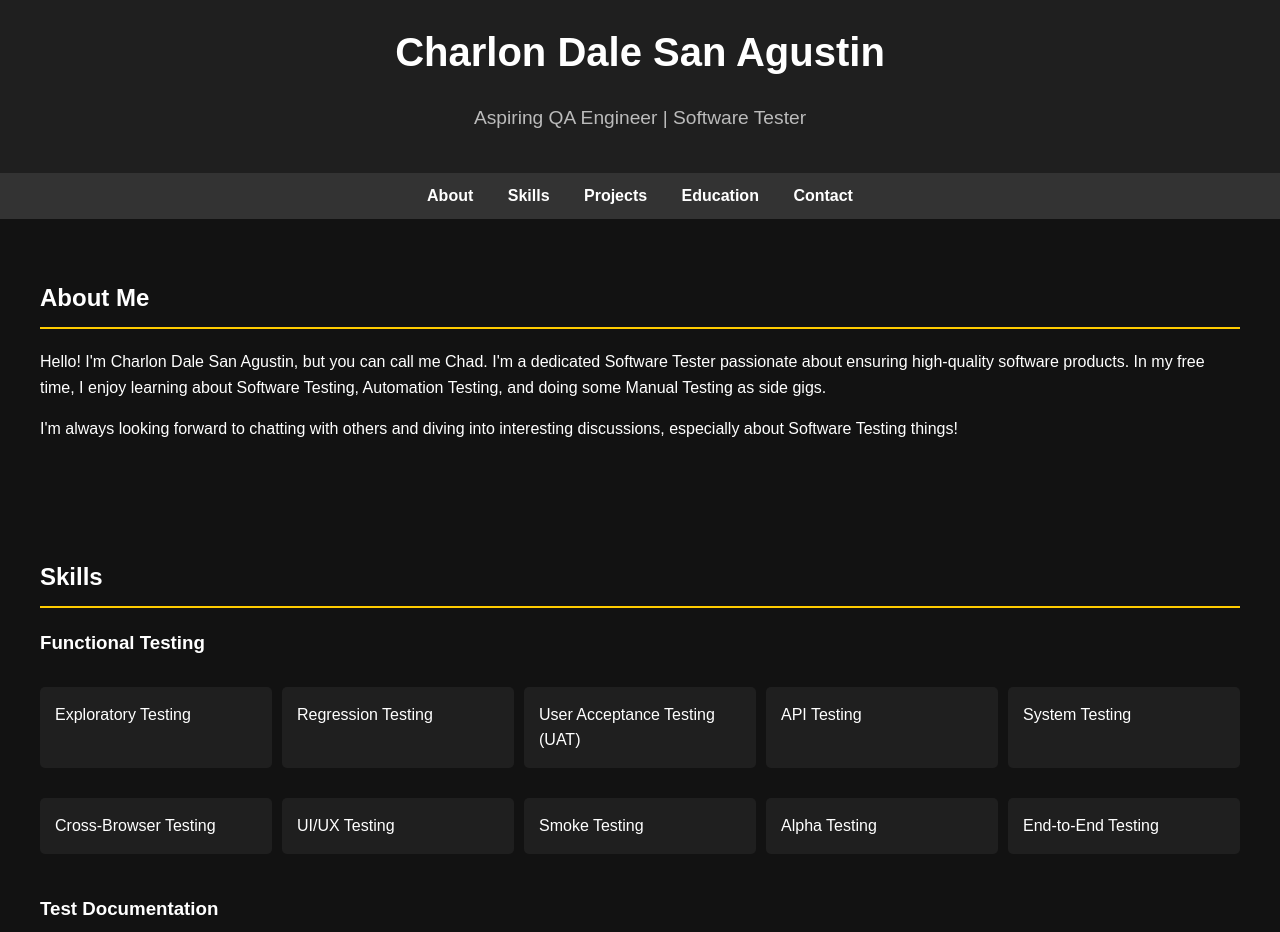
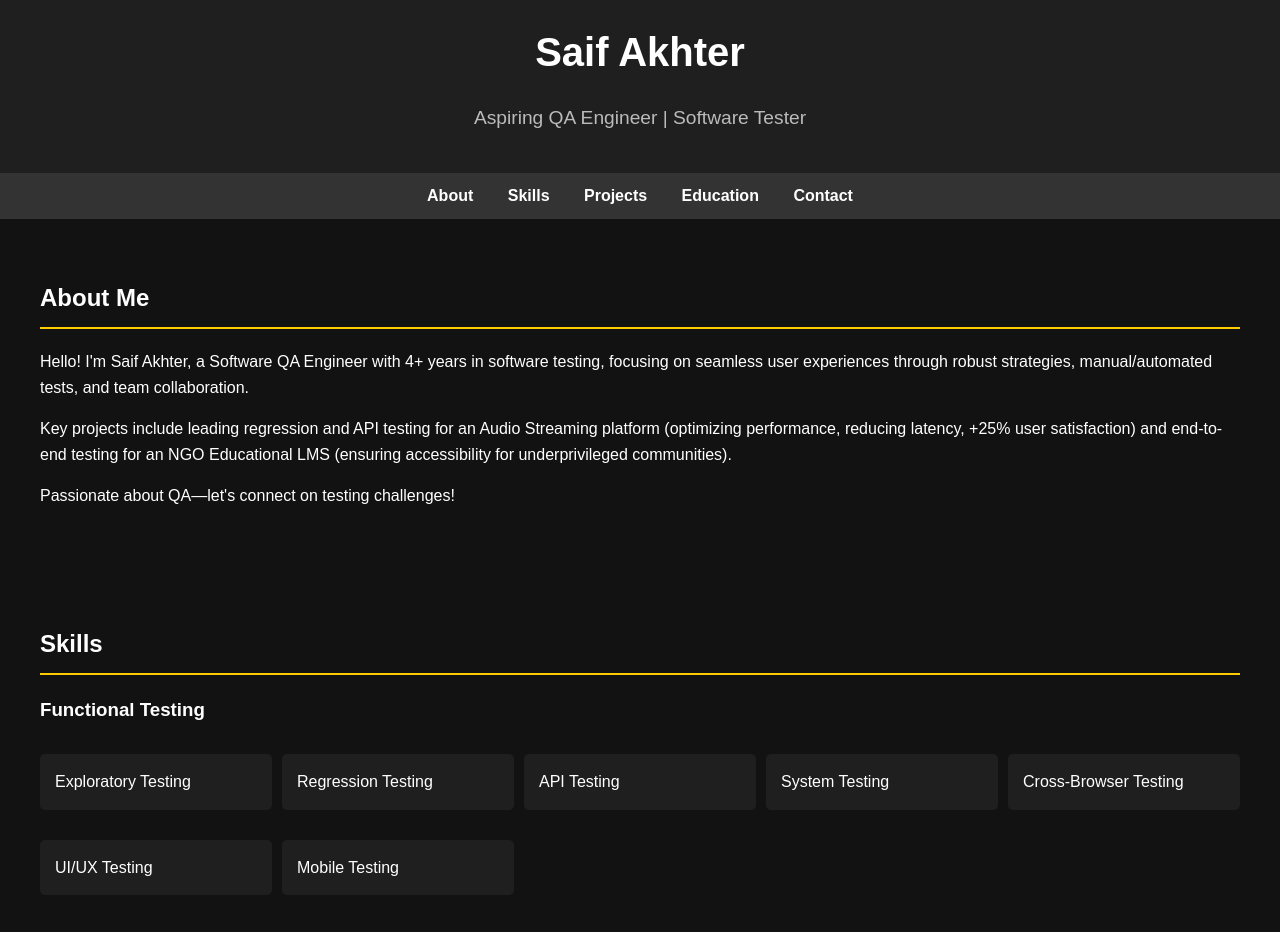
Before and after one commit to sakhter313/sakhter313.github.io, a plain HTML site: page index.html in a window 1280 px wide. Shown: the top 932 px of the page. Drawn offline with Linux system fonts and the light colour scheme.

Commit message:
Update index.html

```diff
--- a/index.html
+++ b/index.html
@@ -3,7 +3,7 @@
 <head>
     <meta charset="UTF-8">
     <meta name="viewport" content="width=device-width, initial-scale=1.0">
-    <title>Charlon Dale San Agustin - Portfolio</title>
+    <title>Saif Akhter - Portfolio</title>
     <style>
         body {
             font-family: Arial, sans-serif;
@@ -90,7 +90,7 @@
 </head>
 <body>
     <header>
-        <h1>Charlon Dale San Agustin</h1>
+        <h1>Saif Akhter</h1>
         <p>Aspiring QA Engineer | Software Tester</p>
     </header>
 
@@ -104,8 +104,9 @@
 
     <section id="about">
         <h2>About Me</h2>
-        <p>Hello! I'm Charlon Dale San Agustin, but you can call me Chad. I'm a dedicated Software Tester passionate about ensuring high-quality software products. In my free time, I enjoy learning about Software Testing, Automation Testing, and doing some Manual Testing as side gigs.</p>
-        <p>I'm always looking forward to chatting with others and diving into interesting discussions, especially about Software Testing things!</p>
+        <p>Hello! I'm Saif Akhter, a Software QA Engineer with 4+ years in software testing, focusing on seamless user experiences through robust strategies, manual/automated tests, and team collaboration.</p>
+        <p>Key projects include leading regression and API testing for an Audio Streaming platform (optimizing performance, reducing latency, +25% user satisfaction) and end-to-end testing for an NGO Educational LMS (ensuring accessibility for underprivileged communities).</p>
+        <p>Passionate about QA—let's connect on testing challenges!</p>
     </section>
 
     <section id="skills">
@@ -116,14 +117,11 @@
             <ul>
                 <li>Exploratory Testing</li>
                 <li>Regression Testing</li>
-                <li>User Acceptance Testing (UAT)</li>
                 <li>API Testing</li>
                 <li>System Testing</li>
                 <li>Cross-Browser Testing</li>
                 <li>UI/UX Testing</li>
-                <li>Smoke Testing</li>
-                <li>Alpha Testing</li>
-                <li>End-to-End Testing</li>
+                <li>Mobile Testing</li>
             </ul>
         </div>
 
@@ -185,13 +183,13 @@
     <section id="contact">
         <h2>Contact</h2>
         <p>Feel free to reach out for collaborations or discussions!</p>
-        <p>Email: <a href="mailto:charlondalesanagustin@gmail.com">charlondalesanagustin@gmail.com</a></p>
+        <p>Email: <a href="mailto: akhtersaif66@gmail.com"></p>
         <p>LinkedIn: <a href="https://www.linkedin.com/in/your-profile" target="_blank">LinkedIn Profile</a></p>
-        <p>GitHub: <a href="https://github.com/charlon-dale" target="_blank">GitHub Profile</a></p>
+        <p>GitHub: <a href="https://github.com/sakhter313" target="_blank">GitHub Profile</a></p>
     </section>
 
     <footer>
-        &copy; 2026 Charlon Dale San Agustin. All rights reserved.
+        &copy; 2026 Saif Akhter. All rights reserved.
     </footer>
 
     <script>
```
